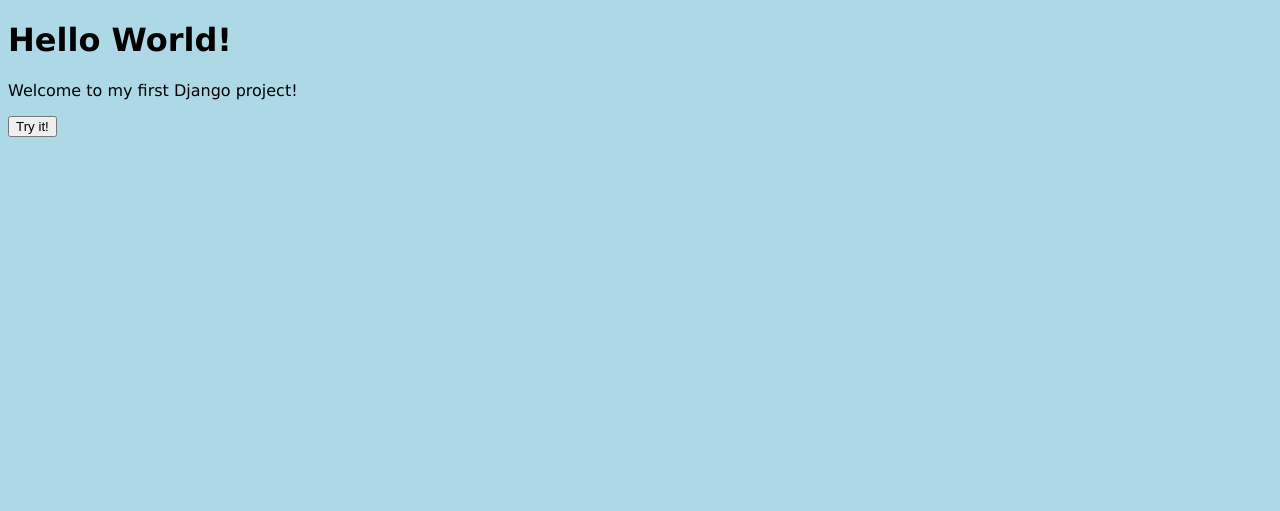
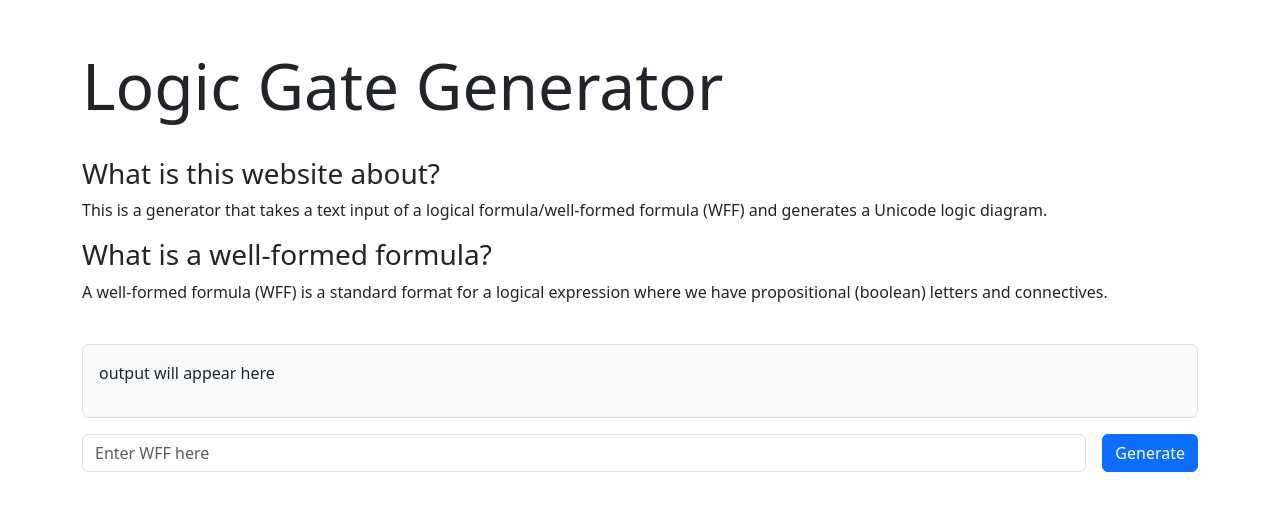
Before and after one commit to ottoesp/logicgatediagramgenerator, a Django app: template diagramapp/templates/index.html in a window 1280 px wide. Shown: the top 511 px of the page. Run offline with Django 5.2, Linux system fonts and the light colour scheme; the template is opened without the code that fills it, so the values that code supplies are empty.

Commit message:
added some more html elements and implemented generate view

```diff
--- /dev/null
+++ b/diagramapp/static/scripts/scripts.js
@@ -0,0 +1,24 @@
+function onCopyButtonClick() {
+
+}
+
+function onGenerateButtonClick(buttonElement) {
+    const url = buttonElement.getAttribute('data-url');
+    const outputText = document.getElementById("output");
+    fetch(url)
+            .then(response => {
+                // Check if the request was successful
+                if (!response.ok) {
+                    throw new Error('Network response was not ok');
+                }
+                return response.json(); // If expecting a JSON response
+            })
+            .then(data => {
+                console.log('Success:', data);
+                outputText.textContent = data.output;
+            })
+            .catch(error => {
+                console.error('Error:', error);
+                // Handle any errors
+            });
+}
--- a/diagramapp/templates/index.html
+++ b/diagramapp/templates/index.html
@@ -3,15 +3,48 @@
 <html lang="en">
 <head>
     <meta charset="UTF-8">
-    <title>Title</title>
-    <link rel="stylesheet" href="{% static 'stylesheets/styles.css' %}">
+    <title>Logic Gate Generator</title>
+    <meta name="viewport" content="width=device-width, initial-scale=1">
+    <link href="https://cdn.jsdelivr.net/npm/bootstrap@5.3.8/dist/css/bootstrap.min.css" rel="stylesheet" integrity="sha384-sRIl4kxILFvY47J16cr9ZwB07vP4J8+LH7qKQnuqkuIAvNWLzeN8tE5YBujZqJLB" crossorigin="anonymous">
 </head>
 <body>
-    <h1>Hello World!</h1>
-    <p>Welcome to my first Django project!</p>
-    {% for x in fruits %}
-      <h1>{{ x }}</h1>
-    {% endfor %}
-    <button id="myButton" data-url="{% url 'clickybutton' %}">Try it!</button>
+    <div class="container mt-5">
+        <div class="row mb-4">
+            <div class="col">
+                <h1 class="display-3">Logic Gate Generator</h1>
+            </div>
+        </div>
+        <div class="row mb-4">
+            <div class="col">
+                <p class="h3">What is this website about?</p>
+                <p>
+                    This is a generator that takes a text input of a logical formula/well-formed formula (WFF) and generates a Unicode logic diagram.
+                </p>
+                <p class="h3">What is a well-formed formula?</p>
+                <p>
+                    A well-formed formula (WFF) is a standard format for a logical expression where we have propositional (boolean) letters and connectives.
+                </p>
+            </div>
+        </div>
+        <div class="row">
+            <div class="col max-">
+                <div class="bg-light border rounded p-3 mb-3">
+                    <p id="output">
+                        output will appear here
+                    </p>
+{#                    <button id="copyButton" class="btn btn-secondary btn-sm">Copy</button>#}
+                </div>
+                <div class="d-flex gap-3" >
+                    <div class="form-group flex-grow-1">
+                        <input type="text" class="form-control" id="maininput" placeholder="Enter WFF here">
+                    </div>
+                    <button id="copyButton" data-url="{% url 'generate' %}" class="btn btn-primary" onclick="onGenerateButtonClick(this)">Generate</button>
+                </div>
+            </div>
+        </div>
+    </div>
+
+    <script src="{% static 'scripts/scripts.js' %}"></script>
+    <script src="https://cdn.jsdelivr.net/npm/bootstrap@5.3.8/dist/js/bootstrap.bundle.min.js" integrity="sha384-FKyoEForCGlyvwx9Hj09JcYn3nv7wiPVlz7YYwJrWVcXK/BmnVDxM+D2scQbITxI" crossorigin="anonymous"></script>
 </body>
 </html>
--- a/diagramapp/urls.py
+++ b/diagramapp/urls.py
@@ -4,4 +4,5 @@ from . import views
 
 urlpatterns = [
     path("", views.index, name="index"),
+    path("generate", views.generate, name="generate"),
 ]
--- a/ldg/urls.py
+++ b/ldg/urls.py
@@ -18,6 +18,6 @@ from django.contrib import admin
 from django.urls import path, include
 
 urlpatterns = [
-    path("", include("diagramapp.urls")), # Include means redirect if suffix matches
+    path("diagramapp/", include("diagramapp.urls")), # Include means redirect if suffix matches
     path('admin/', admin.site.urls),
 ]
```
Also changed, not shown: diagramapp/views.py (+6 -4 lines).
